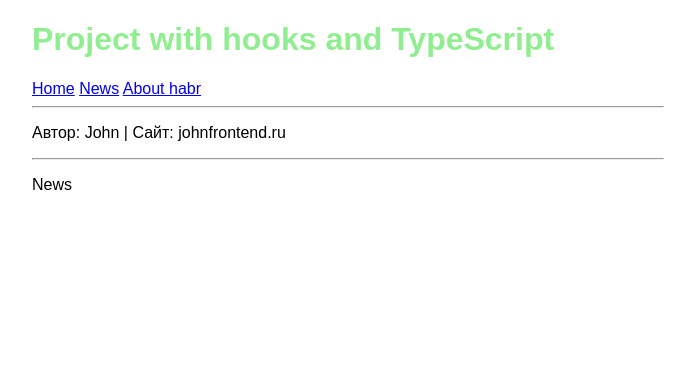
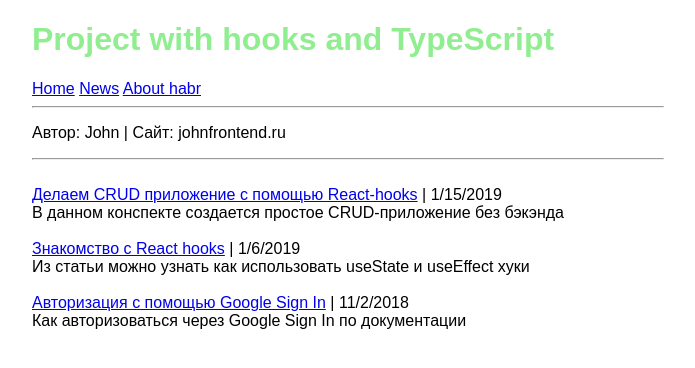
Before and after one commit to EvgenyMinin/ReactTypeScript, a React (Create React App) app: page /news in a window 1280 px wide. Shown: the top 368 px of the page, without its empty margins (292-987 px from the left). Built offline with nearby package versions, Linux system fonts and the light colour scheme.

Commit message:
added news

```diff
--- a/src/api/News.ts
+++ b/src/api/News.ts
@@ -1,3 +1,11 @@
+import { INewsItem } from "../models/news";
+
+interface INewsResponse {
+  status: number;
+  data: INewsItem[];
+  errroString?: string;
+}
+
 const fakeData = [
   {
     id: 1,
@@ -24,8 +32,8 @@ const fakeData = [
   }
 ];
 
-export const getNews = () => {
-  const promise = new Promise(resolve => {
+export const getNews = (): Promise<INewsResponse> => {
+  const promise = new Promise<INewsResponse>(resolve => {
     resolve({
       status: 200,
       data: fakeData
--- a/src/components/News/News.tsx
+++ b/src/components/News/News.tsx
@@ -1,10 +1,27 @@
-import * as React from "react";
+import React, { useState, useEffect } from "react";
 import { RouteComponentProps } from "@reach/router";
+import { INewsItem } from "../../models/news";
+import { getNews } from "../../api/News";
+import NewsItem from "./NewsItem";
 
-const News: React.FC<RouteComponentProps> = () => (
-  <div>
-    <p>News</p>
-  </div>
-);
+const News: React.FC<RouteComponentProps> = () => {
+  const [news, setNews] = useState<INewsItem[]>([]);
+
+  useEffect(() => {
+    getNews()
+      .then(res => setNews(res.data))
+      .catch(err => {
+        // tslint:disable-next-line: no-console
+        console.warn("Getting news problem", err);
+      });
+  }, []);
+  return (
+    <div className="news">
+      {news.map(item => (
+        <NewsItem key={item.id} data={item} />
+      ))}
+    </div>
+  );
+};
 
 export default News;
--- /dev/null
+++ b/src/components/News/NewsItem.tsx
@@ -0,0 +1,27 @@
+import React from "react";
+import { INewsItem } from "../../models/news";
+
+export interface INewsItemProps {
+  data: INewsItem;
+}
+
+const NewsItem: React.FC<INewsItemProps> = ({
+  data: { title, text, link, timestamp }
+}) => {
+  return (
+    <article>
+      <br />
+      <div>
+        {
+          <a href={link} target="_blank">
+            {title}
+          </a>
+        }{" "}
+        | {timestamp.toLocaleDateString()}
+      </div>
+      <div>{text}</div>
+    </article>
+  );
+};
+
+export default NewsItem;
```
